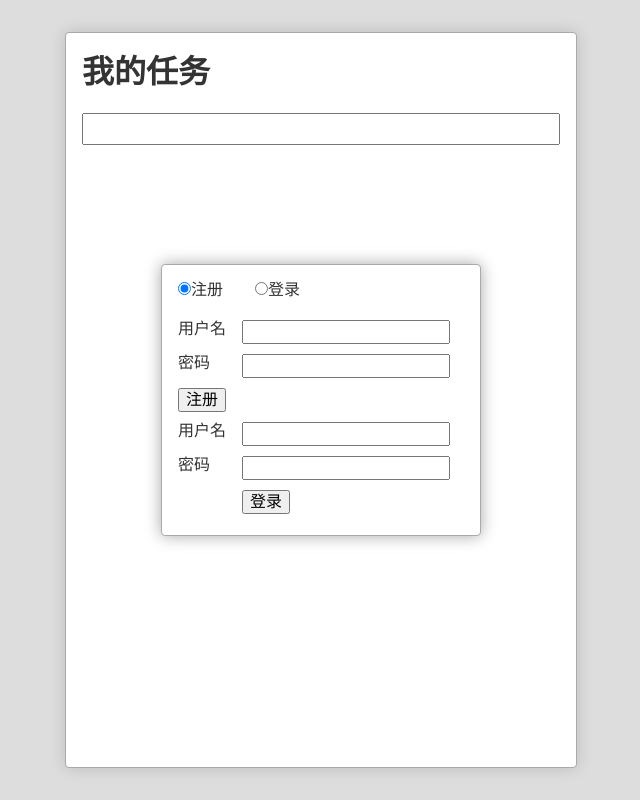
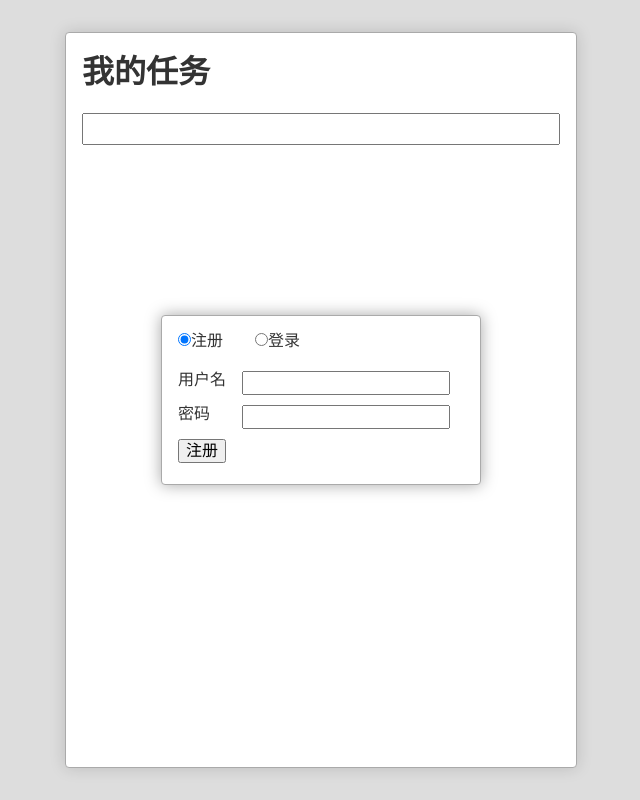
Before and after one commit to resatrt/react-project-1, a React (Create React App) app: page / in a window 1280 px wide. Shown: the whole page, without its empty margins (319-959 px from the left). Built offline with nearby package versions, Linux system fonts and the light colour scheme.

Commit message:
在注册和登录之间切换

```diff
--- a/src/UserDialog.js
+++ b/src/UserDialog.js
@@ -13,16 +13,10 @@ export default class UserDialog extends React.Component {
             selected: e.target.value
         })
     }
+
+
     render() {
-        return (
-            <div className='UserDialog-Wrapper'>
-                <div className='UserDialog'>
-                    <nav onChange={this.switch.bind(this)}>
-                        <label><input type='radio' value='signUp' checked={this.state.selected === 'signUp'} />注册</label>
-                        <label><input type='radio' value='signIn' checked={this.state.selected === 'signIn'} />登录</label>
-                    </nav>
-                    <div className='panes'>
-                        <form className='signUp'>
+        let signUpForm = (<form className='signUp'>
             <div className='row' >
                 <label>用户名</label>
                 <input type='text' />
@@ -34,8 +28,8 @@ export default class UserDialog extends React.Component {
             <div className='row'>
                 <button type='submit'>注册</button>
             </div>
-                        </form>
-                        <form className='signIn'>
+        </form>)
+        let signInForm = (<form className='signIn'>
             <div className='row'>
                 <label>用户名</label>
                 <input type='text' />
@@ -47,7 +41,17 @@ export default class UserDialog extends React.Component {
             <div className='row action'>
                 <button type='submit'>登录</button>
             </div>
-                        </form>
+        </form>)
+        return (
+            <div className='UserDialog-Wrapper'>
+                <div className='UserDialog'>
+                    <nav onChange={this.switch.bind(this)}>
+                        <label><input type='radio' value='signUp' checked={this.state.selected === 'signUp'} />注册</label>
+                        <label><input type='radio' value='signIn' checked={this.state.selected === 'signIn'} />登录</label>
+                    </nav>
+                    <div className='panes'>
+                        {this.state.selected === 'signUp' ? signUpForm : null}
+                        {this.state.selected === 'signIn' ? signInForm : null}
                     </div>
                 </div>
 
```
Also changed, not shown: 8 other files (tests, documents, lock files or other folders). Lines whose indentation alone changed are shown as unchanged.
